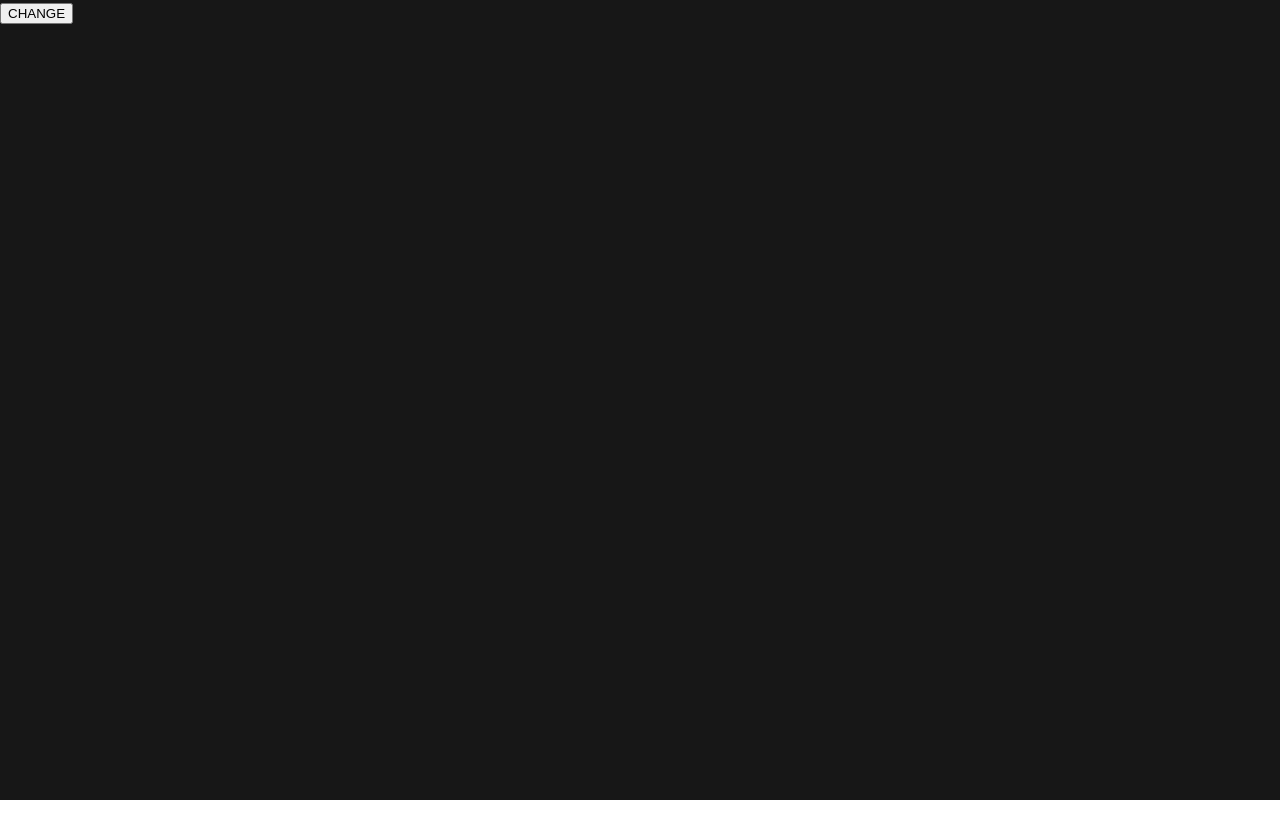
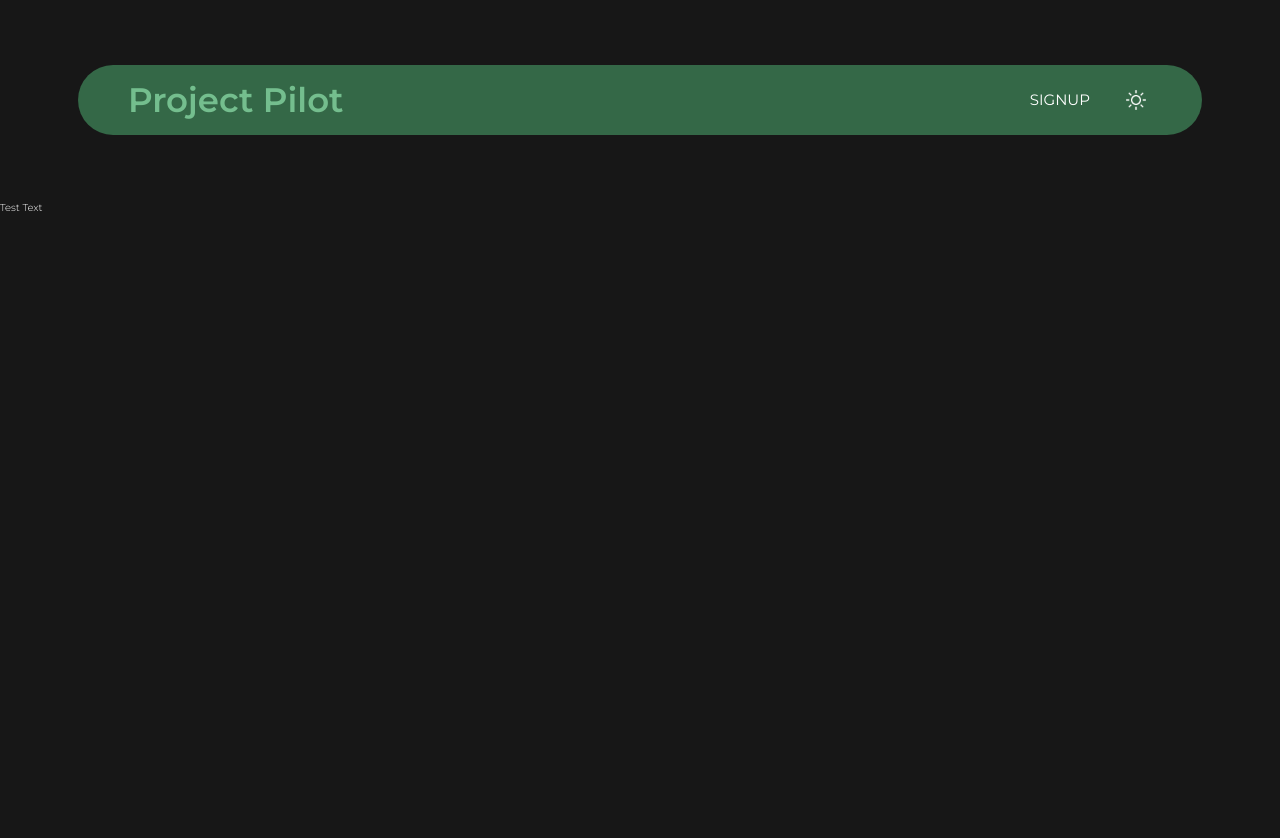
Before and after one commit to anuragkr-codes/project_planner-devsprint-frontend, a React (Vite) app: page / in a window 1280 px wide. Shown: the top 838 px of the page. Before the commit the page ends 800 px from the top, so only its background shows below. Built offline with nearby package versions, Linux system fonts and the light colour scheme.

Commit message:
Adds navbar component with funcctioning theme switcher

```diff
--- a/src/App.css
+++ b/src/App.css
@@ -2,7 +2,3 @@
     min-height: 100vh;
     background-color: var(--background-500);
 }
-
-p{
-    color: var(--text-500);
-}
--- a/src/App.jsx
+++ b/src/App.jsx
@@ -1,5 +1,6 @@
 import { useState } from 'react'
 import './App.css'
+import Navbar from './Navbar/Navbar';
 
 function App() {
   const [dataTheme, setDataTheme] = useState("dark");
@@ -10,7 +11,8 @@ function App() {
 
   return (
     <div id='app' data-theme={dataTheme}>
-      <button onClick={toggleAppearance}>CHANGE</button>
+      <Navbar toggleAppearance={toggleAppearance} dataTheme={dataTheme} />
+      <div style={{height: '200vh', color: 'white'}}>Test Text</div>
     </div>
   )
 }
--- /dev/null
+++ b/src/Navbar/Navbar.jsx
@@ -0,0 +1,27 @@
+import React from 'react'
+import './navbar.css'
+import ToLightMode from '../assets/LightMode.svg'
+import ToDarkMode from '../assets/DarkMode.svg'
+
+function Navbar({ toggleAppearance, dataTheme }) {
+    return (
+        <header>
+            <div className='navbar'>
+                <div className='navbar-title'>
+                    <div className='project-logo'>
+
+                    </div>
+                    <h1 className='project-name'>Project Pilot</h1>
+                </div>
+                <div className='navbar-actions'>
+                    <div className='navbar-item'>SIGNUP</div>
+                    <button className='theme-switcher' onClick={toggleAppearance}>
+                        <img src={dataTheme == 'dark' ? ToLightMode : ToDarkMode} />
+                    </button>
+                </div>
+            </div>
+        </header>
+    )
+}
+
+export default Navbar
--- /dev/null
+++ b/src/Navbar/navbar.css
@@ -0,0 +1,64 @@
+header {
+    position: sticky;
+    top: 0;
+
+    display: flex;
+    align-items: center;
+    justify-content: center;
+
+    height: 20rem;
+}
+
+.navbar {
+    --navbar-height: 7rem;
+
+    width: 80vw;
+    height: var(--navbar-height);
+
+    border-radius: calc(var(--navbar-height)/2);
+
+    background-color: var(--primary-500);
+
+    display: flex;
+    align-items: center;
+    justify-content: space-between;
+
+    padding: 0 5rem;
+}
+
+.navbar-title{
+    color: var(--text-500);
+}
+
+.project-name{
+    font-size: 3.4rem;
+}
+
+.theme-switcher{
+    background: none;
+    border: none;
+    display: flex;
+    align-items: center;
+    justify-content: center;
+
+    cursor: pointer;
+}
+
+.theme-switcher>img{
+    height: 2rem;
+}
+
+.navbar-actions{
+    display: flex;
+    align-items: flex-end;
+    gap: 3rem;
+}
+
+.navbar-item{
+    font-weight: 400;
+    font-size: 1.5rem;
+
+    color: white;
+
+    cursor: pointer;
+}
--- a/src/index.css
+++ b/src/index.css
@@ -1,8 +1,12 @@
+@import url('https://fonts.googleapis.com/css2?family=Montserrat:wght@300;400;600&display=swap');
+
+*{
+  font-family: 'Montserrat', sans-serif;
+  line-height: 1.5;
+  font-weight: 300;
+}
+
 :root {
-  font-family: Inter, system-ui, Avenir, Helvetica, Arial, sans-serif;
-  line-height: 1.5;
-  font-weight: 400;
-
   font-synthesis: none;
   text-rendering: optimizeLegibility;
   -webkit-font-smoothing: antialiased;
@@ -28,8 +32,17 @@
   --accent-500: #63BE83;
 }
 
+html{
+  font-size: 62.5%;
+  margin: 0;
+}
+
 body {
   margin: 0;
   min-width: 320px;
   min-height: 100vh;
 }
+
+h1{
+  font-weight: 600;
+}
```
Also changed, not shown: src/assets/DarkMode.svg (added), src/assets/LightMode.svg (added).
